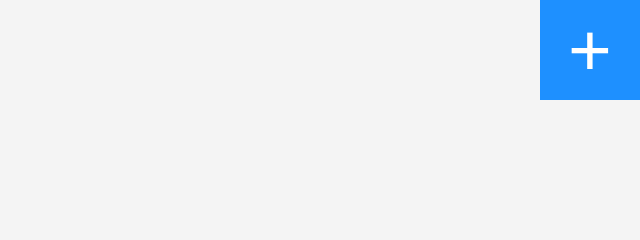
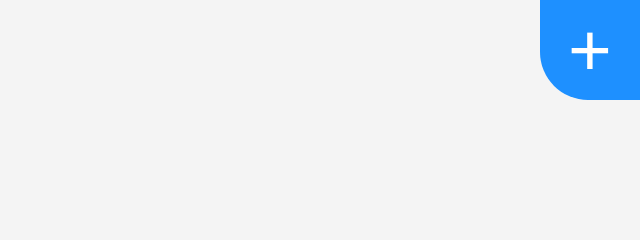
Before and after one commit to adamconkle/principaltracker, a plain HTML site: page index.html in a window 1280 px wide. Shown: the top 240 px of the page, 640-1280 px from the left. Drawn offline with Linux system fonts and the light colour scheme.

Commit message:
Update style.css

```diff
--- a/style.css
+++ b/style.css
@@ -27,6 +27,7 @@
   display: flex;
   align-items: center;
   justify-content: center;
+  border-radius: 0 0 0 3rem;
 }
 ul {
   list-style: none;
```
